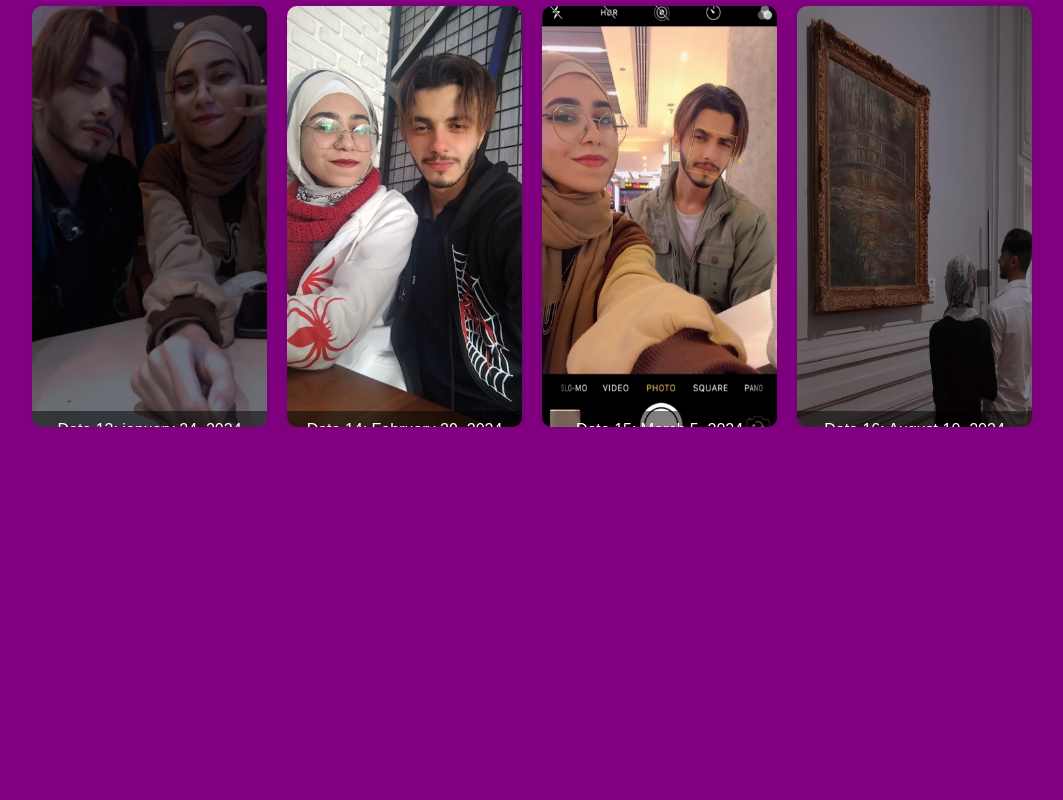
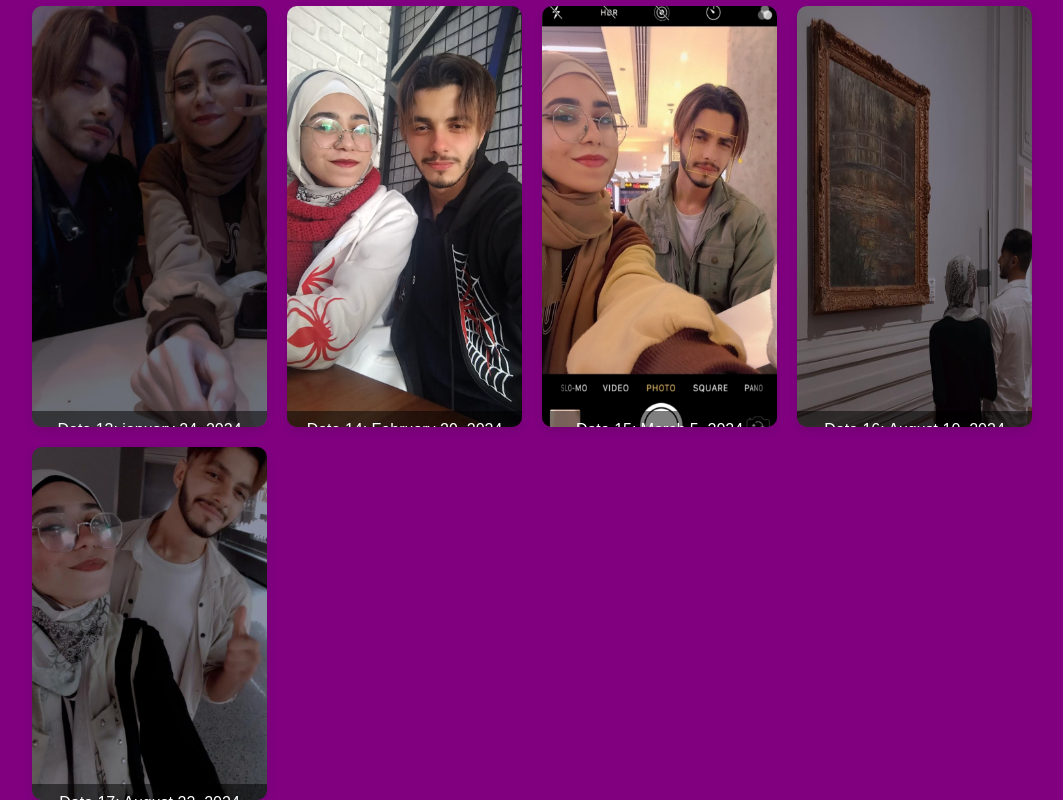
Before and after one commit to zeyad220/szz, a plain HTML site: page index.html in a window 1280 px wide. Shown: the part 1619-2419 px from the top of the page, without its empty margins (108-1171 px from the left). Before the commit the page ends 2046 px from the top, so only its background shows below. Drawn offline with Linux system fonts and the light colour scheme.

Commit message:
index.html

```diff
--- a/index.html
+++ b/index.html
@@ -78,7 +78,10 @@
                 <img src="16.jpg" alt="Date 16">
                 <p class="date-caption">Date 16: August 10, 2024</p>
             </div>
-
+<div class="gallery-item">
+                <img src="17.jpg" alt="Date 17">
+                <p class="date-caption">Date 17: August 22, 2024</p>
+            </div>
         </div>
     </div>
 </body>
```
